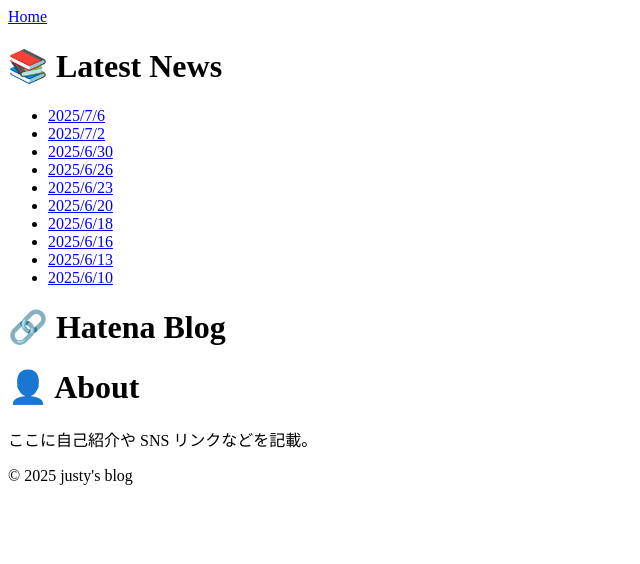
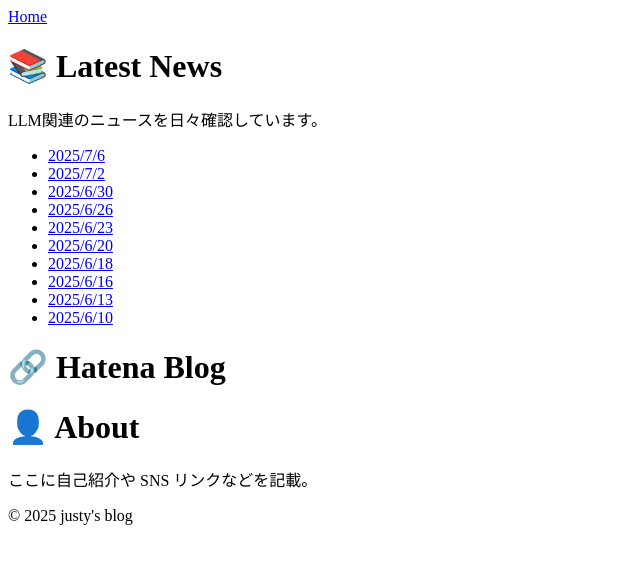
Before and after one commit to Jonh-Nash/blog, an Astro site: page / in a window 1280 px wide. Shown: the whole page, without its empty margins (0-640 px from the left). Built offline with nearby package versions, Linux system fonts and the light colour scheme; Astro itself is replaced by a stand-in of ours.

Commit message:
ホームページの最新ニュースセクションに「LLM関連のニュースを日々確認しています。」という説明文を追加しました。

```diff
--- a/src/pages/index.astro
+++ b/src/pages/index.astro
@@ -11,6 +11,7 @@ const hatenaLinks = await getHatenaLinks(5);
 ---
 <BaseLayout title="Home">
   <h1>📚 Latest News</h1>
+  <p>LLM関連のニュースを日々確認しています。</p>
   <ul>
     {posts.slice(0, 10).map((p) => (
       <li><a href={`/${p.id}/`}>{p.data.pubDate.toLocaleDateString('ja-JP')}</a></li>
```
